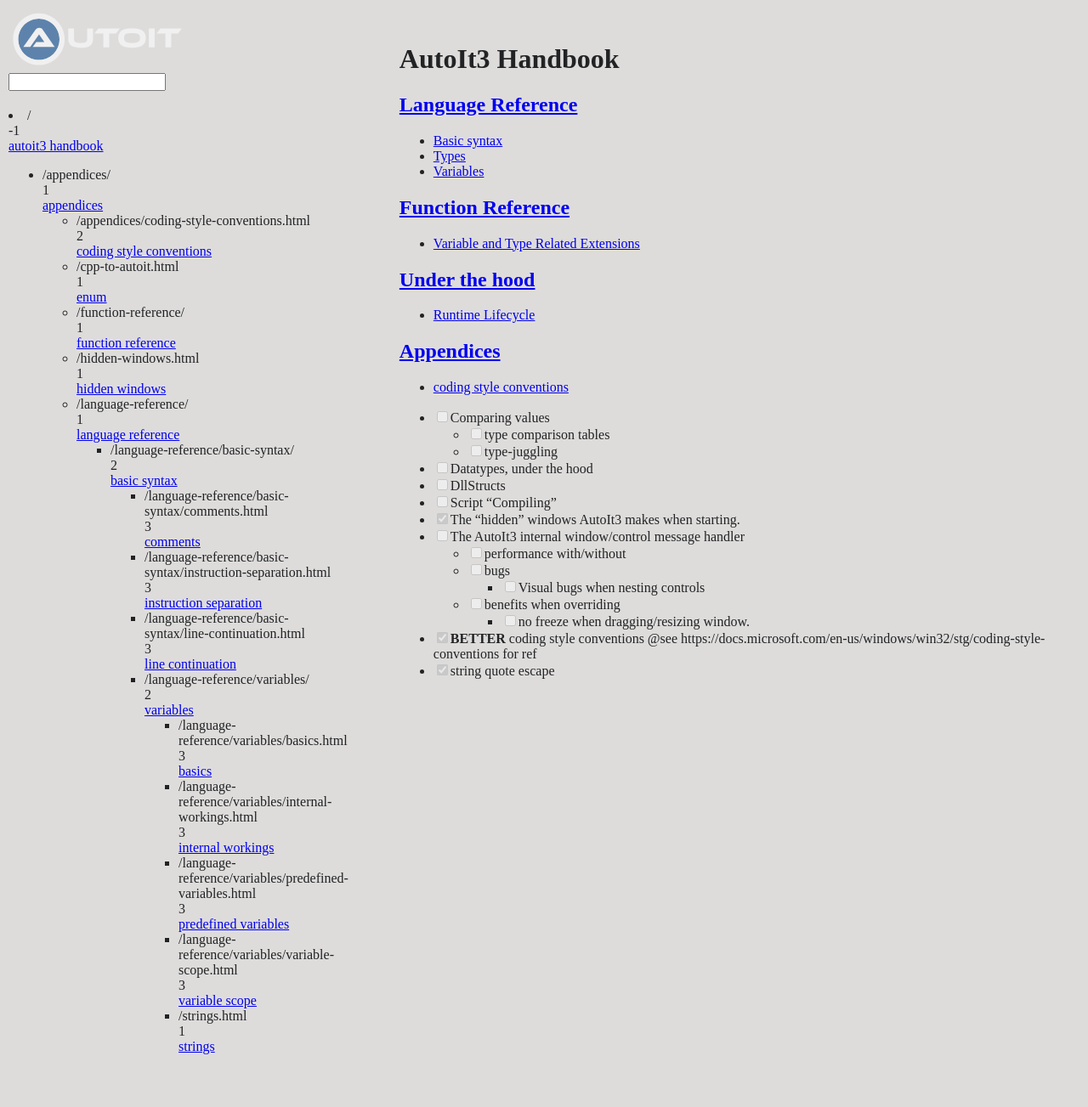
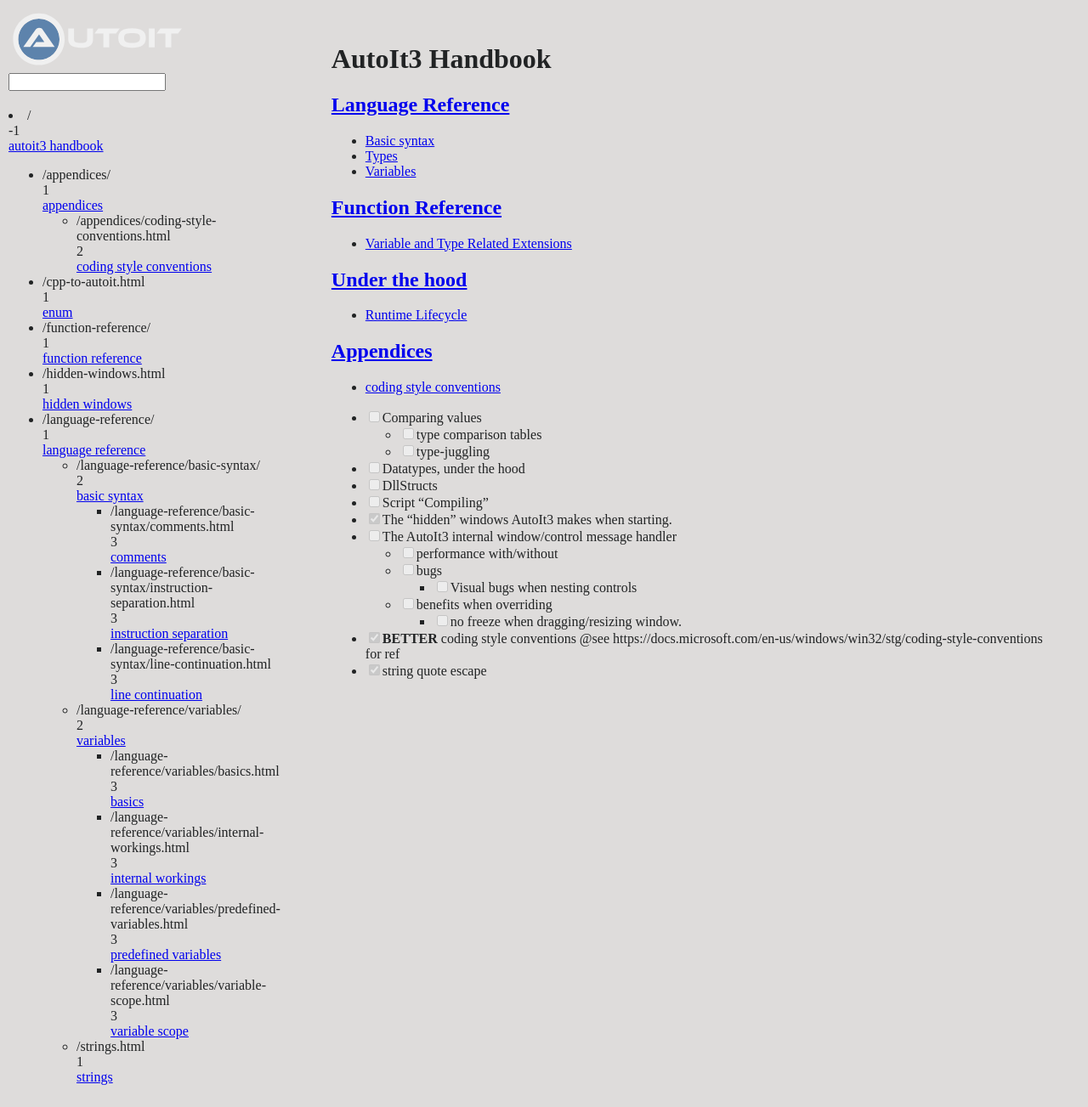
Before and after one commit to genius257/AutoIt3-Handbook, a Jekyll site: the page built from docs/index.md, in a window 1280 px wide. Shown: the whole page at 85% size. Built offline with Jekyll 4.4.1, drawn with Linux system fonts in a browser that asks for light colours; our own code applies the rules of GitHub Pages for plain Markdown files; before the commit the page ends 1267 px from its top, so only the background shows below that.

Commit message:
Page listing test

```diff
--- a/docs/_layouts/default.html
+++ b/docs/_layouts/default.html
@@ -35,7 +35,7 @@
                             {% assign page_level = page.url | split:"/" | size | minus: 1 %}
                             {% if page_level > previous_page_level %}
                                 <ul>
-                            {% elsif page_level > previous_page_level %}
+                            {% elsif page_level < previous_page_level %}
                                 </ul>
                             {% endif %}
                             <li>{{ page.url }}<br/>{{ page.url | split:"/" | size | minus: 1 }}<br /><a href="{{ page.url | relative_url }}">{{ page.title | downcase }}</a> {{ page.excerpt }}</li>
```
